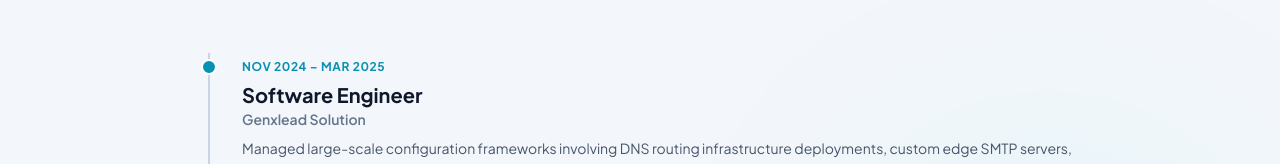
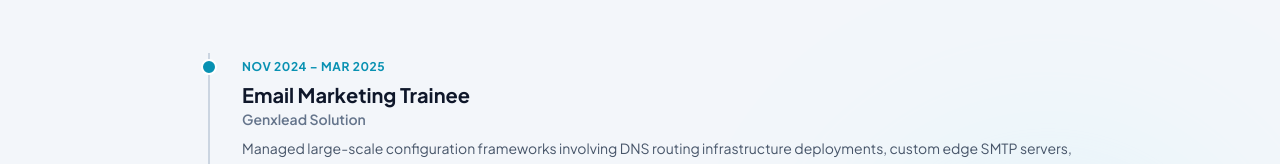
Before and after one commit to vishnuasdev/vishnuasdev, a plain HTML site: page index.html in a window 1280 px wide. Shown: the part 1420-1584 px from the top of the page. Drawn offline with nearby package versions, Linux system fonts and the light colour scheme.

Commit message:
designation updated

```diff
--- a/index.html
+++ b/index.html
@@ -197,7 +197,7 @@
                 <div class="relative pl-8" data-aos="fade-up">
                     <div class="absolute -left-[9px] top-1.5 w-4 h-4 rounded-full bg-accentCyan border-2 border-white"></div>
                     <span class="text-xs font-bold text-accentCyan uppercase tracking-wider">Nov 2024 – Mar 2025</span>
-                    <h3 class="text-xl font-bold text-textDark mt-1">Software Engineer</h3>
+                    <h3 class="text-xl font-bold text-textDark mt-1">Email Marketing Trainee</h3>
                     <h4 class="text-sm font-semibold text-slate-500">Genxlead Solution</h4>
                     <p class="text-textMuted mt-2 text-sm leading-relaxed">
                         Managed large-scale configuration frameworks involving DNS routing infrastructure deployments, custom edge SMTP servers, and PowerMTA setups. Optimized transactional email architecture performance metrics using low-latency Linux system scripts.
```
